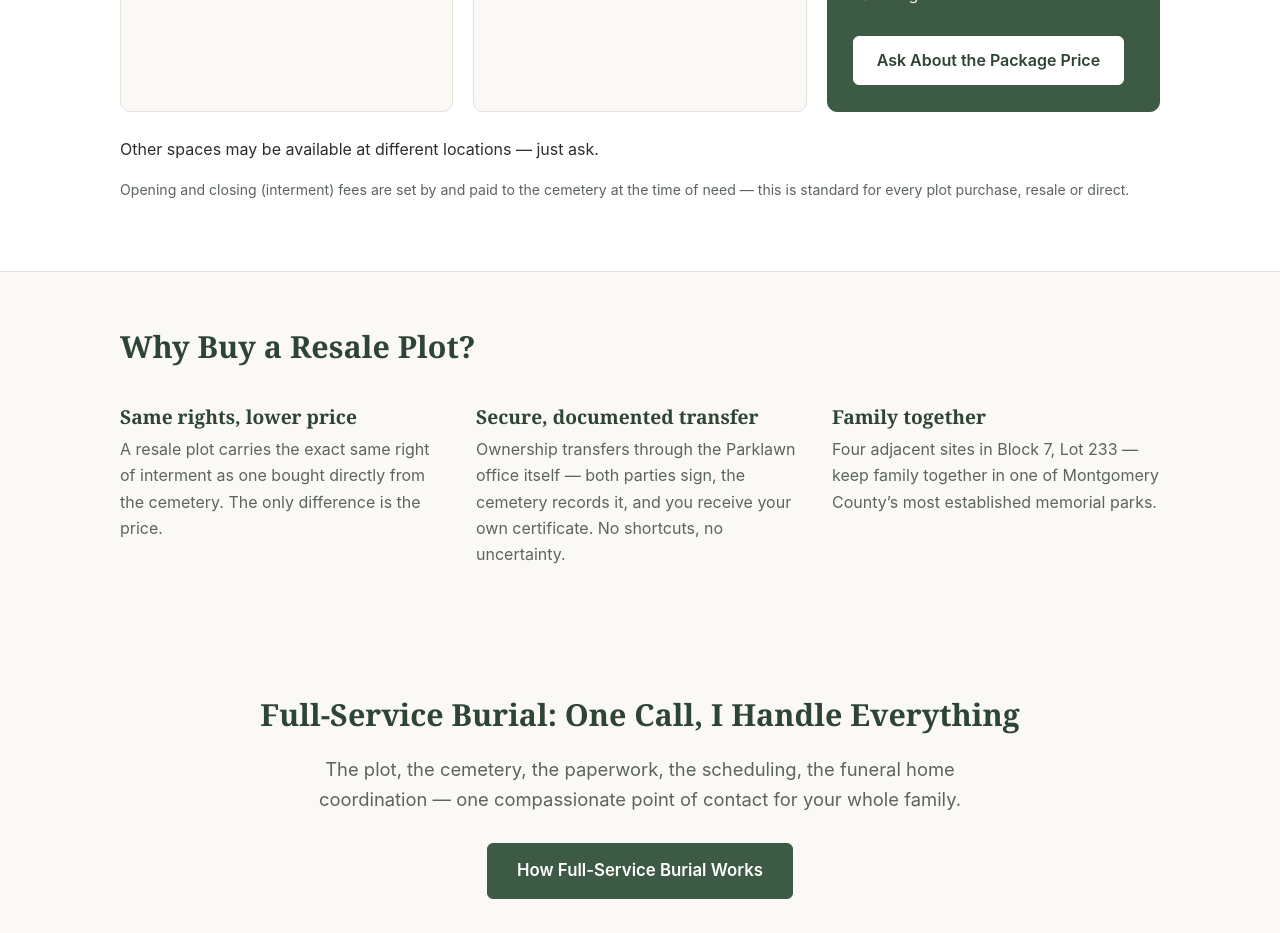
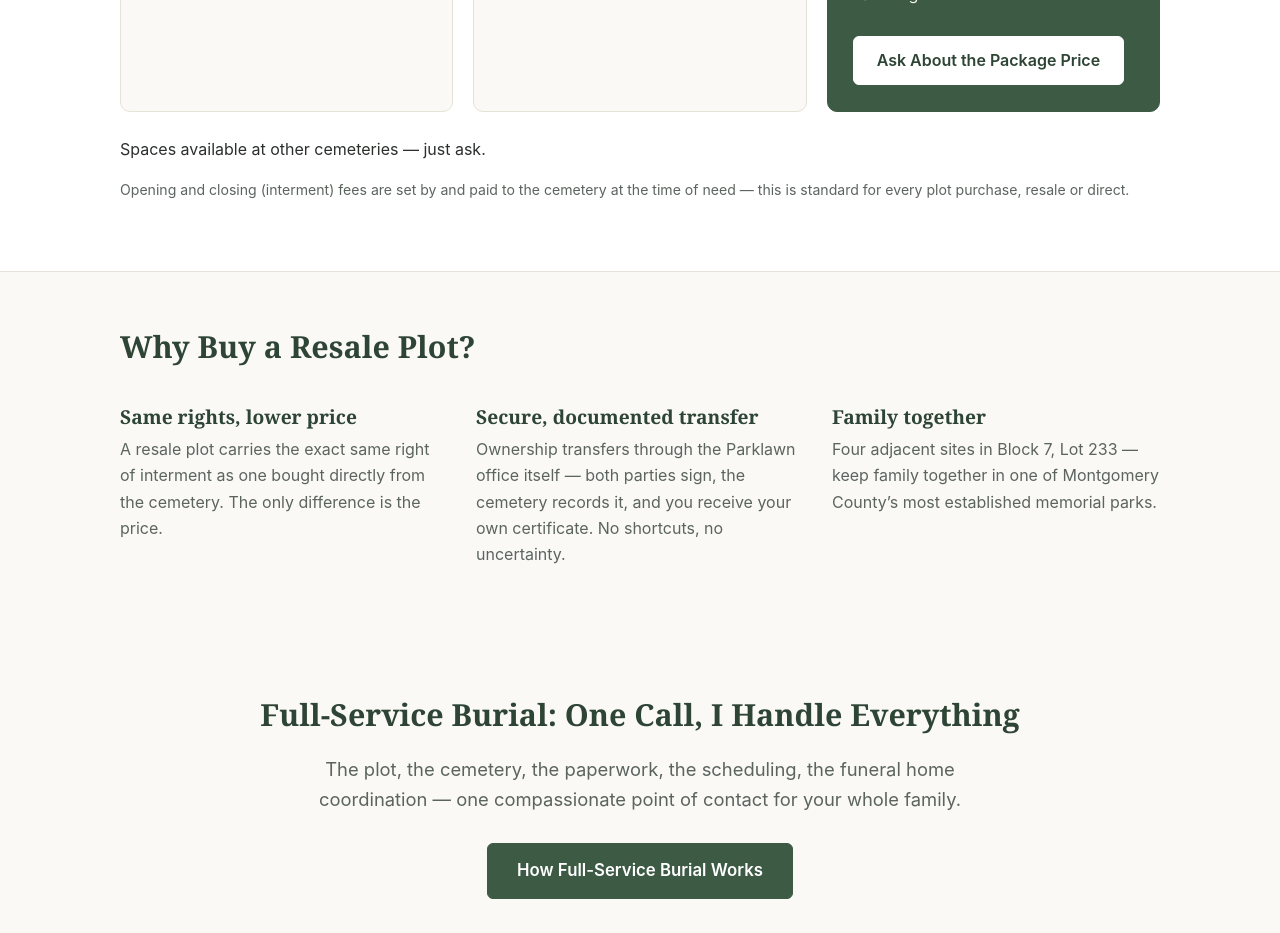
Before and after one commit to jpared0962/gentletransitionsmd, a plain HTML site: page index.html in a window 1280 px wide. Shown: the part 3340-4273 px from the top of the page. Drawn offline with Linux system fonts and the light colour scheme.

Commit message:
Add index.html

```diff
--- a/index.html
+++ b/index.html
@@ -161,7 +161,7 @@
         <a href="#contact" class="btn">Ask About the Package Price</a>
       </div>
     </div>
-    <p>Other spaces may be available at different locations &mdash; just ask.</p>
+    <p>Spaces available at other cemeteries &mdash; just ask.</p>
     <p class="fine">Opening and closing (interment) fees are set by and paid to the cemetery at the time of need &mdash; this is standard for every plot purchase, resale or direct.</p>
   </div>
 </section>
```
